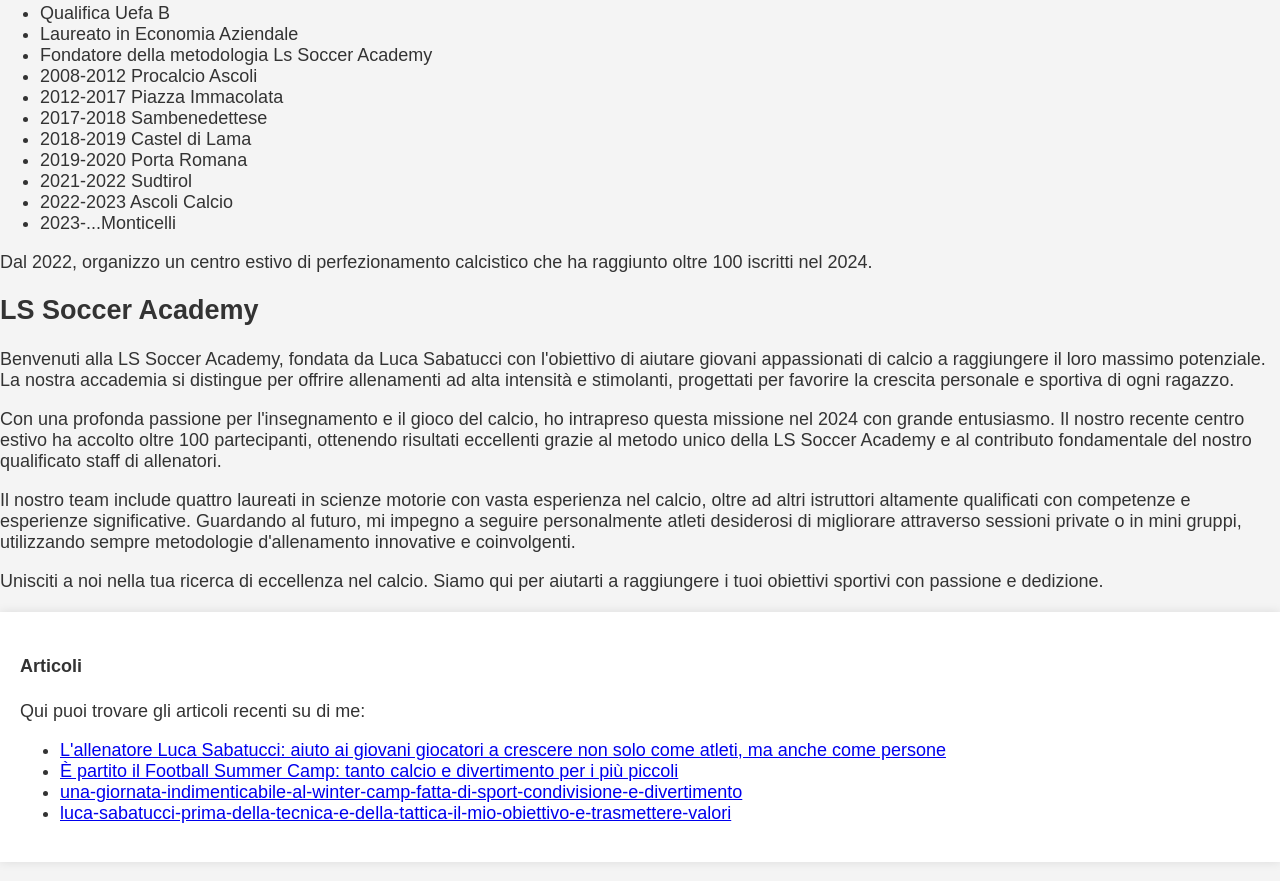
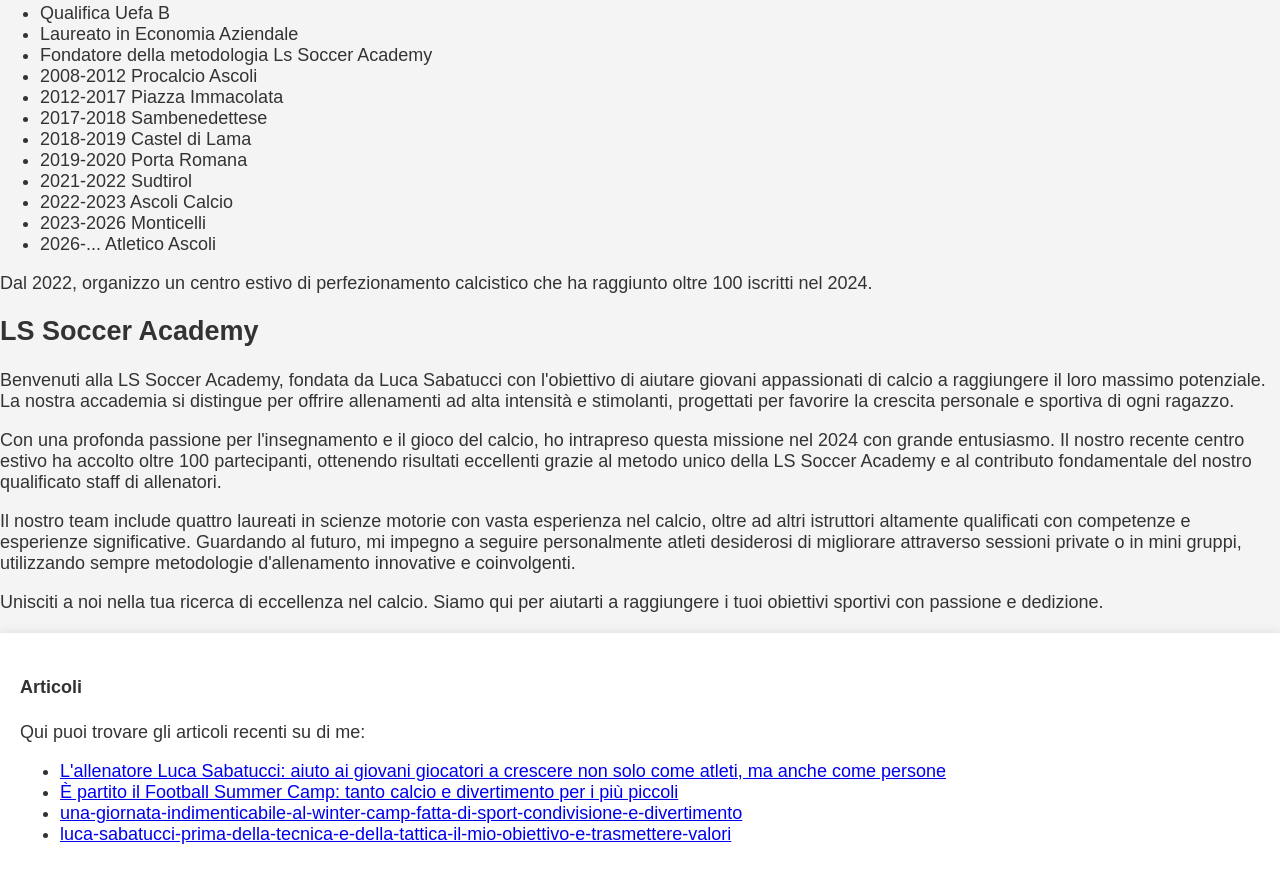
Before and after one commit to lucasabba-coach/Mister-Luca-Sabatucci, a plain HTML site: page index.html in a window 1280 px wide. Shown: the part 2626-3507 px from the top of the page. Drawn offline with nearby package versions, Linux system fonts and the light colour scheme.

Commit message:
Update football club years in index.html

```diff
--- a/index.html
+++ b/index.html
@@ -266,7 +266,8 @@ Vieni a scoprire come il calcio può diventare una potente fonte di crescita per
                  <li>  2019-2020 Porta Romana</li>
                  <li>  2021-2022 Sudtirol</li>
                  <li>  2022-2023 Ascoli Calcio</li>
-                 <li>  2023-...Monticelli</li>
+                 <li>  2023-2026 Monticelli</li>
+                 <li>  2026-...  Atletico Ascoli</li>
 
                 </ul>
                 <p>Dal 2022, organizzo un centro estivo di perfezionamento calcistico che ha raggiunto oltre 100 iscritti nel 2024.</p>
```
